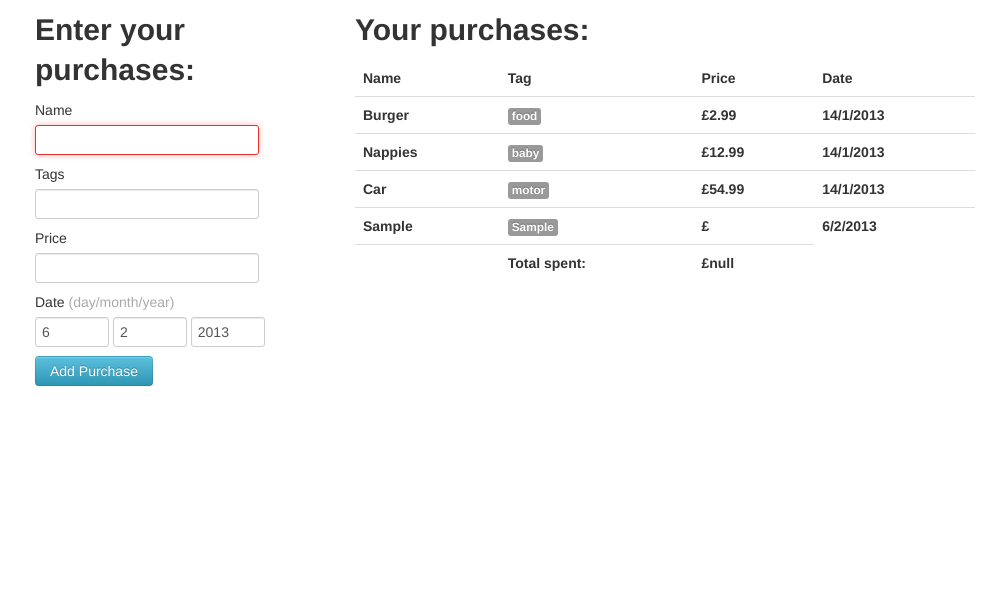
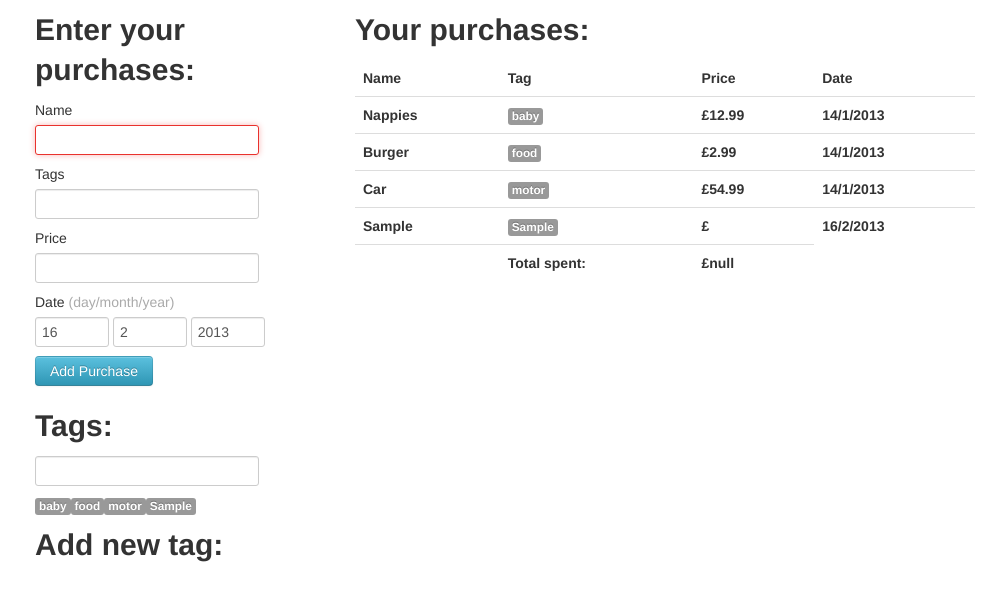
Before and after one commit to dpiatek/mmmoney, a website: page app/index.html in a window 1280 px wide. Both pictures are taken after typing "Sample", "Sample", "Sample" into the empty fields and a click on the button "Add Purchase". Shown: the whole page, without its empty margins (135-1141 px from the left). Drawn offline with nearby package versions, Linux system fonts and the light colour scheme; files that its build step writes are made by us from their sources.

Commit message:
Add more basic functionality

```diff
--- a/app/scripts/controllers/main.js
+++ b/app/scripts/controllers/main.js
@@ -8,31 +8,35 @@ mmmoneyApp.controller('MainCtrl', function($scope, $filter, $http) {
     $scope.purchases = data;
   });
 
-  var today = (function(){
-    var now = new Date();
+  // Get today's date
+  $scope.today = (function(){
+    var now = new Date(),
+        day = now.getDate(),
+        month = now.getMonth() + 1,
+        year = now.getFullYear();
+
     return {
-      'formated_date': now.getDay() + '/' + (now.getMonth() + 1) + '/' + now.getFullYear(),
-      'day': now.getDay(),
-      'month': now.getMonth() + 1,
-      'year': now.getFullYear()
+      'day': day,
+      'month': month,
+      'year': year,
+      'formated_date' : day + '/' + month + '/' + year
     };
   }());
 
-  $scope.purchaseDateDay = today.day;
-  $scope.purchaseDateMonth = today.month;
-  $scope.purchaseDateYear = today.year;
-
+  // Defaults
+  $scope.purchaseDay = $scope.today.day;
+  $scope.purchaseMonth = $scope.today.month;
+  $scope.purchaseYear = $scope.today.year;
 
   $scope.addPurchase = function() {
-    console.log(addPurchaseForm);
     $scope.purchases.push({
       name:  $scope.purchaseName,
       tags:  $scope.purchaseTags,
       price: $scope.purchasePrice,
       date:  {
-        'day': $scope.purchaseDateDay,
-        'month': $scope.purchaseDateMonth,
-        'year': $scope.purchaseDateYear
+        'day': $scope.purchaseDay,
+        'month': $scope.purchaseMonth,
+        'year': $scope.purchaseYear
       }
 
     });
@@ -45,12 +49,23 @@ mmmoneyApp.controller('MainCtrl', function($scope, $filter, $http) {
   };
 
   $scope.totalPurchases = function() {
-    var total = 0;
-    $scope.purchases.forEach(function(purchase){
+    var total = 0,
+        purchases = $filter('filter')($scope.purchases, $scope.search);
+
+    purchases.forEach(function(purchase){
       total += parseFloat(purchase.price, 10);
     });
 
     return total;
   };
 
+  $scope.tags = function() {
+    var tags = [];
+    $scope.purchases.forEach(function(el){
+      tags.push(el.tags);
+    });
+
+    return tags;
+  };
+
 });
--- a/app/views/main.html
+++ b/app/views/main.html
@@ -13,12 +13,17 @@
       <input type="text" ng-model="purchasePrice" required ng-pattern="/\d/" name="purchasePrice">
 
       <label for="purchaseDate">Date <span class="greyed-out">(day/month/year)</span></label>
-      <input type="text" class="input-mini" required ng-pattern="/\d{1,2}/" ng-model="purchaseDateDay">
-      <input type="text" class="input-mini" required ng-pattern="/\d{1,2}/" ng-model="purchaseDateMonth">
-      <input type="text" class="input-mini" required ng-pattern="/\d{4}/" ng-model="purchaseDateYear">
+      <input type="text" class="input-mini" required ng-pattern="/\d{1,2}/" ng-model="purchaseDay">
+      <input type="text" class="input-mini" required ng-pattern="/\d{1,2}/" ng-model="purchaseMonth">
+      <input type="text" class="input-mini" required ng-pattern="/\d{4}/" ng-model="purchaseYear">
 
       <button type="submit" class="btn btn-info">Add Purchase</button>
     </form>
+
+    <h2>Tags:</h2>
+    <input type="text" ng-model="search.tags">
+    <span class="label" ng-repeat="purchase in purchases">{{purchase.tags}}</span>
+    <h2>Add new tag:</h2>
   </div>
 
   <div class="span8">
@@ -35,7 +40,7 @@
         <th>Total spent:</th>
         <th>£{{totalPurchases()}}</th>
       </tfoot>
-      <tr ng-repeat="purchase in purchases | orderBy:'+price'">
+      <tr ng-repeat="purchase in purchases | filter:search ">
         <th>{{purchase.name}}</th>
         <th><span class="label">{{purchase.tags}}</span></th>
         <th>£{{purchase.price}}</th>
```
